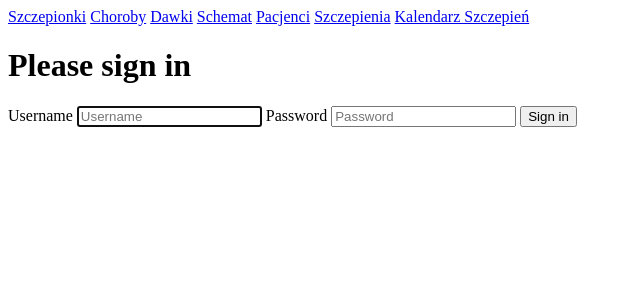
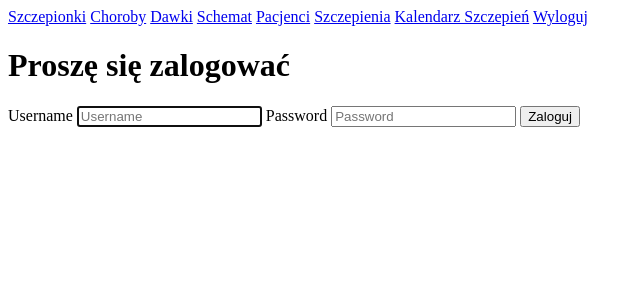
Before and after one commit to MateuszBielski/szczepienia, a Symfony app: template templates/security/login.html.twig in a window 1280 px wide. Shown: the top 300 px of the page, without its empty margins (0-642 px from the left). Run offline with Twig, Linux system fonts and the light colour scheme; the template is opened without the code that fills it, so the values that code supplies are empty; some libraries are stand-ins or nearby versions.

Commit message:
add logout ability

```diff
--- a/config/routes.yaml
+++ b/config/routes.yaml
@@ -1,3 +1,7 @@
 #index:
 #    path: /
 #    controller: App\Controller\DefaultController::index
+app_logout:
+    path: /logout
+    methods: GET
+    controller: App\Controller\SecurityController::login
--- a/templates/base.html.twig
+++ b/templates/base.html.twig
@@ -16,6 +16,7 @@
         <a href="{{ path('pacjent_index') }}">Pacjenci</a>
         <a href="{{ path('szczepienie_index') }}">Szczepienia</a>
         <a href="{{ path('kalendarz_szczepien_index') }}">Kalendarz Szczepień</a>
+        <a href="{{ path('app_logout') }}">Wyloguj</a>
         {% block body %}{% endblock %}
         {% block javascripts %}{% endblock %}
     </body>
--- a/templates/security/login.html.twig
+++ b/templates/security/login.html.twig
@@ -1,6 +1,6 @@
 {% extends 'base.html.twig' %}
 
-{% block title %}Log in!{% endblock %}
+{% block title %}Logowanie{% endblock %}
 
 {% block body %}
 <form method="post">
@@ -8,7 +8,7 @@
         <div class="alert alert-danger">{{ error.messageKey|trans(error.messageData, 'security') }}</div>
     {% endif %}
 
-    <h1 class="h3 mb-3 font-weight-normal">Please sign in</h1>
+    <h1 class="h3 mb-3 font-weight-normal">Proszę się zalogować</h1>
     <label for="inputUsername" class="sr-only">Username</label>
     <input type="text" value="{{ last_username }}" name="username" id="inputUsername" class="form-control" placeholder="Username" required autofocus>
     <label for="inputPassword" class="sr-only">Password</label>
@@ -30,7 +30,7 @@
     #}
 
     <button class="btn btn-lg btn-primary" type="submit">
-        Sign in
+        Zaloguj
     </button>
 </form>
 {% endblock %}
```
Also changed, not shown: src/Controller/RegistrationController.php (+10 -0 lines), src/Controller/SecurityController.php (+8 -0 lines), 1 other file.
